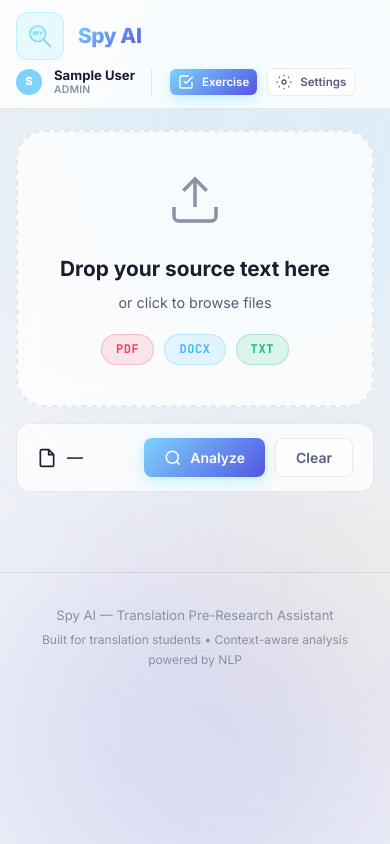
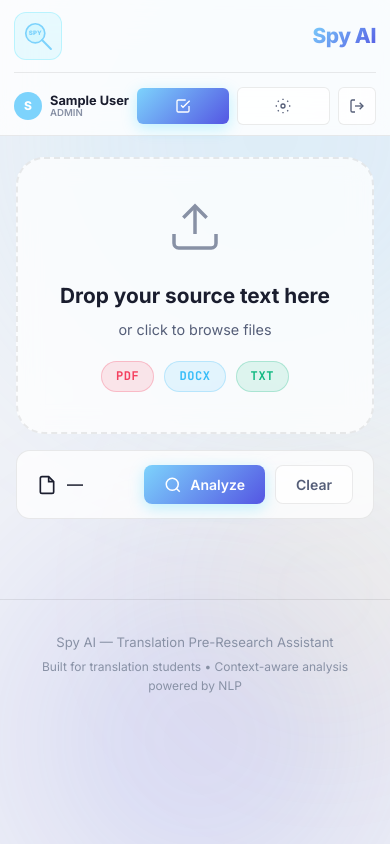
Before and after one commit to kerem-shn/Spy-AI, a Flask app: page / in a window 390 px wide. Run offline with Flask 3, Linux system fonts and the light colour scheme; the visitor is signed in with stand-in values (Sample User, id 1).

Commit message:
style: redesigned mobile header for a clean and tidy look with visible logout

```diff
--- a/templates/index.html
+++ b/templates/index.html
@@ -4,62 +4,49 @@
 <head>
     <style>
         @media(max-width:768px){
-          /* Header */
-          .header__inner{padding:10px 14px;gap:8px;flex-wrap:wrap}
-          .header__title{font-size:1.1rem}
-          .header__tagline{display:none}
-          .header__brand{gap:8px}
-          .header__logo svg{width:28px;height:28px}
-          .header__actions{gap:6px;flex-wrap:wrap}
-          .header__actions .btn{font-size:0.72rem;padding:5px 8px}
-          /* Shrink avatar to save space */
-          .user-badge{gap:6px;padding-right:10px}
-          .user-badge > div:first-child{width:26px!important;height:26px!important;font-size:.7rem!important}
-          .user-badge > div:last-child > span:first-child{font-size:.75rem}
-          .user-badge > div:last-child > span:last-child{font-size:.6rem}
+          /* Header Layout - 2 Rows */
+          .header__inner { flex-direction: column !important; padding: 12px 14px 10px !important; gap: 14px !important; }
+          .header__brand { width: 100%; justify-content: space-between; border-bottom: 1px solid var(--border-subtle); padding-bottom: 12px; }
+          .header__title { font-size: 1.15rem; }
+          .header__tagline { display: none; }
+
+          /* User Badge */
+          .user-badge { border: none !important; padding: 0 !important; margin: 0 !important; gap: 8px !important; display: flex; align-items: center; }
+          .user-avatar { width: 28px !important; height: 28px !important; font-size: 0.75rem !important; border-radius: 50%; background: var(--accent-cyan); color: white; display: flex; align-items: center; justify-content: center; font-weight: 800; }
+          .user-meta { line-height: 1.1 !important; display: flex; flex-direction: column; }
+          .user-name { font-size: 0.8rem !important; font-weight: 700; color: var(--text-primary); }
+          .user-role { font-size: 0.6rem !important; font-weight: 600; color: var(--text-muted); text-transform: uppercase; }
+
+          .header__actions { width: 100% !important; justify-content: space-between !important; align-items: center !important; gap: 8px !important; flex-direction: row !important; }
+
+          /* Action Group */
+          .action-group { display: flex; gap: 8px; flex: 1; align-items: center; }
+          .action-btn { font-size: 0.75rem !important; padding: 8px 12px !important; flex: 1; justify-content: center; }
+          .logout-btn { flex: 0 0 auto; padding: 8px 10px !important; }
 
           /* Main padding */
-          .settings-panel__inner{flex-direction:column;gap:16px;padding:16px}
-          .main{padding:16px 14px 48px}
-          .upload-zone{padding:40px 16px}
-          .source-text-view{padding:18px 16px;font-size:.88rem}.detail-panel{padding:18px}
-          .results-layout[data-panel-pos="right"],.results-layout[data-panel-pos="left"]{flex-direction:column}
+          .main { padding: 16px 14px 48px; }
+          .upload-zone { padding: 40px 16px; }
+          .source-text-view { padding: 18px 16px; font-size: .88rem; }
+          .detail-panel { padding: 18px; }
+          .results-layout[data-panel-pos="right"], .results-layout[data-panel-pos="left"] { flex-direction: column; }
           .results-layout[data-panel-pos="right"] #detail-panel-anchor,
-          .results-layout[data-panel-pos="left"] #detail-panel-anchor{width:100%;flex-shrink:0}
+          .results-layout[data-panel-pos="left"] #detail-panel-anchor { width: 100%; flex-shrink: 0; }
 
-          /* Quiz top bar — keep title and counter on same row */
-          .quiz-top-bar{
-            display:grid;
-            grid-template-columns:auto 1fr auto;
-            align-items:center;
-            gap:8px;
-            padding:12px 14px;
-          }
-          .quiz-top-bar__title{
-            font-size:0.82rem;
-            white-space:nowrap;overflow:hidden;text-overflow:ellipsis;
-            text-align:center;
-          }
-          .quiz-top-bar__progress{font-size:0.82rem;white-space:nowrap}
-
-          /* Quiz card */
-          .quiz-question-card{padding:20px 16px;margin:0 0 16px}
-          .quiz-question-card__text{font-size:.93rem;line-height:1.65}
-          .quiz-option{padding:12px 14px;font-size:.88rem}
-
-          /* Quiz actions */
-          .quiz-actions{gap:8px}
-          .quiz-actions .btn{flex:1;justify-content:center;font-size:.85rem;padding:10px 12px}
-
-          /* Exercise cards */
-          .exercise-grid{grid-template-columns:1fr}
-          .exercise-header{padding:20px 16px 16px}
+          /* Quiz cards */
+          .quiz-top-bar { padding: 12px 14px; }
+          .quiz-question-card { padding: 20px 16px; }
+          .quiz-option { padding: 12px 14px; }
+          .quiz-actions { gap: 8px; }
+          .quiz-actions .btn { flex: 1; justify-content: center; font-size: .85rem; padding: 10px 12px; }
+          .exercise-grid { grid-template-columns: 1fr; }
         }
 
-        @media(max-width:420px){
-          /* On very small screens, hide only the logout button in the header to save space */
-          .header__actions a[href="/logout"]{ display:none }
+        @media(max-width:480px){
+          .action-btn span { display: none !important; } /* Icon only on very small screens */
+          .action-btn { padding: 10px !important; }
         }
+
 
         /* Partial Credit Styles */
         .review-card--partial { border-left: 4px solid var(--accent-amber, #f59e0b) !important; }
@@ -99,66 +86,51 @@
         <div class="header__inner">
             <div class="header__brand">
                 <div class="header__logo">
-                    <svg width="44" height="44" viewBox="0 0 100 100" fill="none" xmlns="http://www.w3.org/2000/svg">
+                    <svg width="34" height="34" viewBox="0 0 100 100" fill="none" xmlns="http://www.w3.org/2000/svg">
                         <circle cx="42" cy="42" r="28" stroke="url(#lg)" stroke-width="5" fill="rgba(0,212,255,0.08)" />
-                        <text x="42" y="47" text-anchor="middle" font-family="Inter,sans-serif" font-weight="900"
-                            font-size="18" fill="url(#lg)">SPY</text>
-                        <line x1="62" y1="62" x2="88" y2="88" stroke="url(#lg)" stroke-width="6"
-                            stroke-linecap="round" />
-                        <defs>
-                            <linearGradient id="lg" x1="0" y1="0" x2="100" y2="100">
-                                <stop offset="0%" stop-color="var(--accent-cyan,#00d4ff)" />
-                                <stop offset="100%" stop-color="var(--accent-purple,#7c3aed)" />
-                            </linearGradient>
-                        </defs>
+                        <text x="42" y="47" text-anchor="middle" font-family="Inter,sans-serif" font-weight="900" font-size="18" fill="url(#lg)">SPY</text>
+                        <line x1="62" y1="62" x2="88" y2="88" stroke="url(#lg)" stroke-width="6" stroke-linecap="round" />
+                        <defs><linearGradient id="lg" x1="0" y1="0" x2="100" y2="100"><stop offset="0%" stop-color="var(--accent-cyan,#00d4ff)" /><stop offset="100%" stop-color="var(--accent-purple,#7c3aed)" /></linearGradient></defs>
                     </svg>
                 </div>
-                <div>
+                <div class="header__text">
                     <h1 class="header__title">Spy AI</h1>
                     <p class="header__tagline">Your Translation Research Intelligence</p>
                 </div>
             </div>
+
             <div class="header__actions">
-                <div class="user-badge" style="display:flex; align-items:center; gap:12px; margin-right:8px; padding-right:16px; border-right:1px solid var(--border-subtle)">
-                    <div class="user-avatar" style="width:32px; height:32px; border-radius:50%; background:var(--accent-cyan); color:white; display:flex; align-items:center; justify-content:center; font-weight:800; font-size:0.8rem">
+                <div class="user-badge">
+                    <div class="user-avatar" title="{{ user.role | upper }}">
                         {{ user.name[0] | upper }}
                     </div>
-                    <div style="display:flex; flex-direction:column; line-height:1.2">
-                        <span style="font-size:0.82rem; font-weight:700; color:var(--text-primary)">{{ user.name }}</span>
-                        <span style="font-size:0.65rem; font-weight:600; color:var(--text-muted); text-transform:uppercase; letter-spacing:0.02em">{{ user.role }}</span>
+                    <div class="user-meta">
+                        <span class="user-name">{{ user.name }}</span>
+                        <span class="user-role">{{ user.role }}</span>
                     </div>
                 </div>
 
+                <div class="action-group">
                     {% if user.role == 'teacher' %}
-                <a href="/teacher/dashboard" class="btn btn--ghost btn--sm">
-                    <svg width="16" height="16" viewBox="0 0 24 24" fill="none" stroke="currentColor" stroke-width="2">
-                        <rect x="3" y="3" width="18" height="18" rx="2" ry="2"/>
-                        <line x1="3" y1="9" x2="21" y2="9"/>
-                        <line x1="9" y1="21" x2="9" y2="9"/>
-                    </svg>
-                    Dashboard
+                    <a href="/teacher/dashboard" class="btn btn--ghost btn--sm action-btn">
+                        <svg width="16" height="16" viewBox="0 0 24 24" fill="none" stroke="currentColor" stroke-width="2"><rect x="3" y="3" width="18" height="18" rx="2" ry="2"/><line x1="3" y1="9" x2="21" y2="9"/><line x1="9" y1="21" x2="9" y2="9"/></svg>
+                        <span>Dashboard</span>
                     </a>
                     {% endif %}
 
-                <button class="btn btn--primary btn--sm" id="exercise-toggle" type="button">
-                    <svg width="16" height="16" viewBox="0 0 24 24" fill="none" stroke="currentColor" stroke-width="2">
-                        <path d="M9 11l3 3L22 4" />
-                        <path d="M21 12v7a2 2 0 0 1-2 2H5a2 2 0 0 1-2-2V5a2 2 0 0 1 2-2h11" />
-                    </svg>
-                    Exercise
+                    <button class="btn btn--primary btn--sm action-btn" id="exercise-toggle" type="button">
+                        <svg width="16" height="16" viewBox="0 0 24 24" fill="none" stroke="currentColor" stroke-width="2"><path d="M9 11l3 3L22 4" /><path d="M21 12v7a2 2 0 0 1-2 2H5a2 2 0 0 1-2-2V5a2 2 0 0 1 2-2h11" /></svg>
+                        <span>Exercise</span>
                     </button>
-                <button class="btn btn--ghost btn--sm" id="settings-toggle" type="button">
-                    <svg width="16" height="16" viewBox="0 0 24 24" fill="none" stroke="currentColor" stroke-width="2">
-                        <circle cx="12" cy="12" r="3" />
-                        <path d="M12 1v2M12 21v2M4.22 4.22l1.42 1.42M18.36 18.36l1.42 1.42M1 12h2M21 12h2M4.22 19.78l1.42-1.42M18.36 5.64l1.42-1.42" />
-                    </svg>
-                    Settings
+                    <button class="btn btn--ghost btn--sm action-btn" id="settings-toggle" type="button">
+                        <svg width="16" height="16" viewBox="0 0 24 24" fill="none" stroke="currentColor" stroke-width="2"><circle cx="12" cy="12" r="3" /><path d="M12 1v2M12 21v2M4.22 4.22l1.42 1.42M18.36 18.36l1.42 1.42M1 12h2M21 12h2M4.22 19.78l1.42-1.42M18.36 5.64l1.42-1.42" /></svg>
+                        <span>Settings</span>
                     </button>
-                <a href="/logout" class="btn btn--ghost btn--sm" title="Logout">
-                    <svg width="16" height="16" viewBox="0 0 24 24" fill="none" stroke="currentColor" stroke-width="2">
-                        <path d="M9 21H5a2 2 0 0 1-2-2V5a2 2 0 0 1 2-2h4"/><polyline points="16 17 21 12 16 7"/><line x1="21" y1="12" x2="9" y2="12"/>
-                    </svg>
+                    <a href="/logout" class="btn btn--ghost btn--sm action-btn logout-btn" title="Logout">
+                        <svg width="16" height="16" viewBox="0 0 24 24" fill="none" stroke="currentColor" stroke-width="2"><path d="M9 21H5a2 2 0 0 1-2-2V5a2 2 0 0 1 2-2h4"/><polyline points="16 17 21 12 16 7"/><line x1="21" y1="12" x2="9" y2="12"/></svg>
                     </a>
+                </div>
+            </div>
         </div>
         </div>
     </header>
```
Lines whose indentation alone changed are shown as unchanged.
